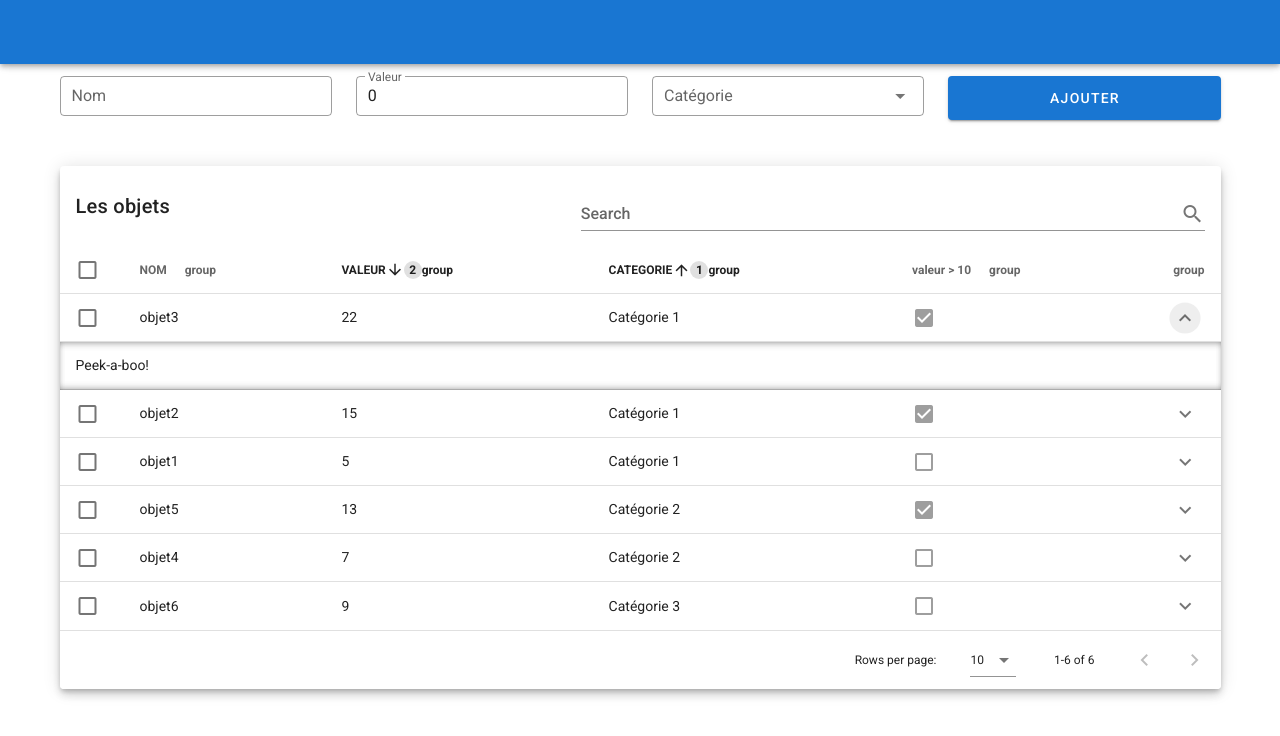
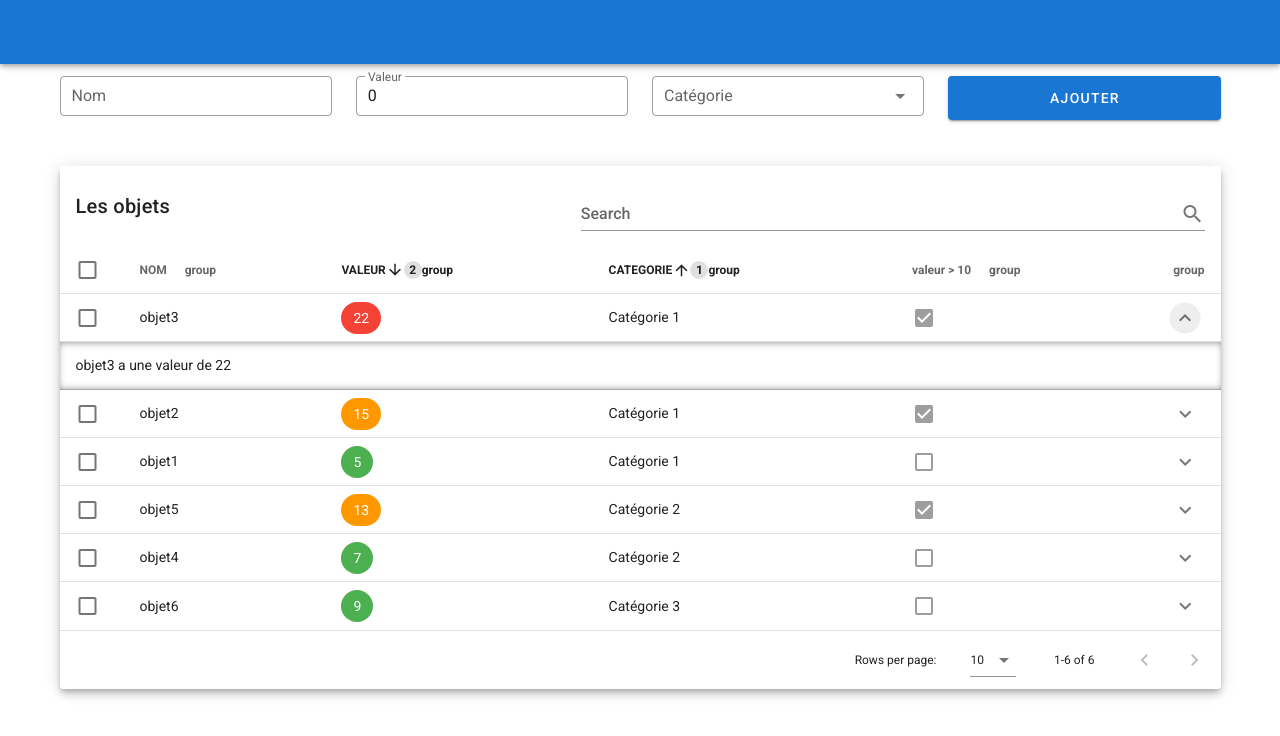
Before and after one commit to BOISSARD/Vue-Tests-Components-Library, a Vue app in the folder test-vuetify/: page / in a window 1280 px wide. Both pictures are taken after a click on the button 1185 px from the left and 317 px from the top of the page. Shown: the top 736 px of the page. Built offline with nearby package versions, Linux system fonts and the light colour scheme.

Commit message:
Modif : expand now use item as parameters

```diff
--- a/test-vuetify/src/components/TestDataTable.vue
+++ b/test-vuetify/src/components/TestDataTable.vue
@@ -28,12 +28,16 @@
                 show-expand
                 :loading="loading"
                 loading-text="Chargement des données..."
-            > <!-- group-by="categorie" group-asc="nom" -->
+            >
+                <!-- group-by="categorie" group-asc="nom" -->
                 <template v-slot:item.sup10="{ item }">
                     <v-simple-checkbox v-model="item.sup10" disabled></v-simple-checkbox>
                 </template>
-                <template v-slot:expanded-item="{ headers }">
-                    <td :colspan="headers.length">Peek-a-boo!</td>
+                <template v-slot:expanded-item="{ headers, item }">
+                    <td :colspan="headers.length">{{ item.nom }} a une valeur de {{ item.valeur }}</td>
+                </template>
+                <template v-slot:item.valeur="{ item }">
+                    <v-chip :color="getColor(item.valeur)" dark>{{ item.valeur }}</v-chip>
                 </template>
             </v-data-table>
         </v-card>
@@ -51,7 +55,7 @@ export default {
             search: "",
             loading: true,
             lignes: [],
-            expanded: [],
+            expanded: []
         };
     },
     props: {
@@ -66,7 +70,14 @@ export default {
                 element.sup10 = element.valeur > 10;
             });
         }, 0); // 2300
-    }
+    },
+    methods: {
+      getColor (valeur) {
+        if (valeur > 20) return 'red'
+        else if (valeur > 10) return 'orange'
+        else return 'green'
+      },
+    },
 };
 </script>
 
```
